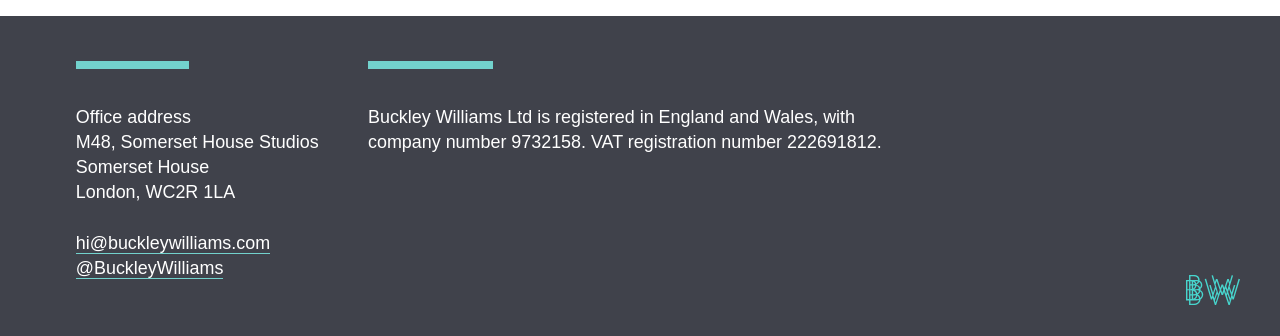
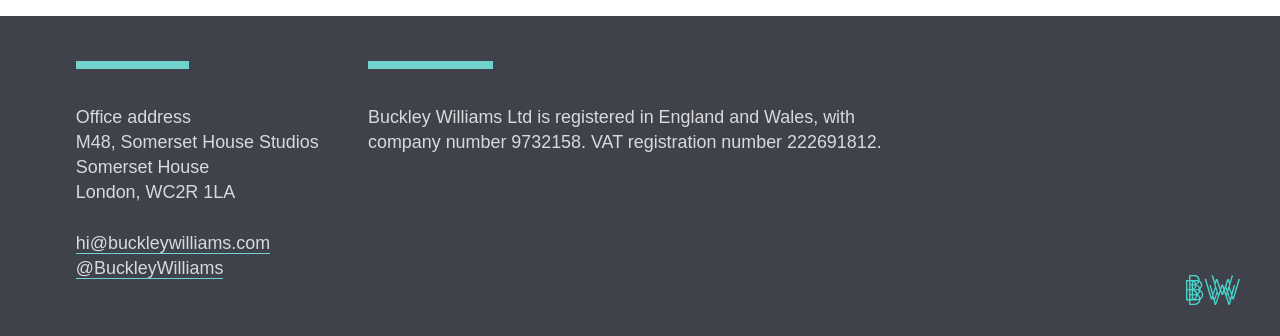
Before and after one commit to buckleywilliams/buckleywilliams, a Jekyll site: the page built from index.html, in a window 1280 px wide. Shown: the part 2093-2429 px from the top of the page. Built offline with Jekyll 4.4.1, drawn with Linux system fonts in a browser that asks for light colours.

Commit message:
Tone down the footer text

```diff
--- a/assets/styles.scss
+++ b/assets/styles.scss
@@ -157,7 +157,7 @@ input[type=submit] {
 
 .footer-wrapper {
   background: $text;
-  color: white;
+  color: rgba(255, 255, 255, 0.8);
   padding: 1em 0;
 }
 
```
